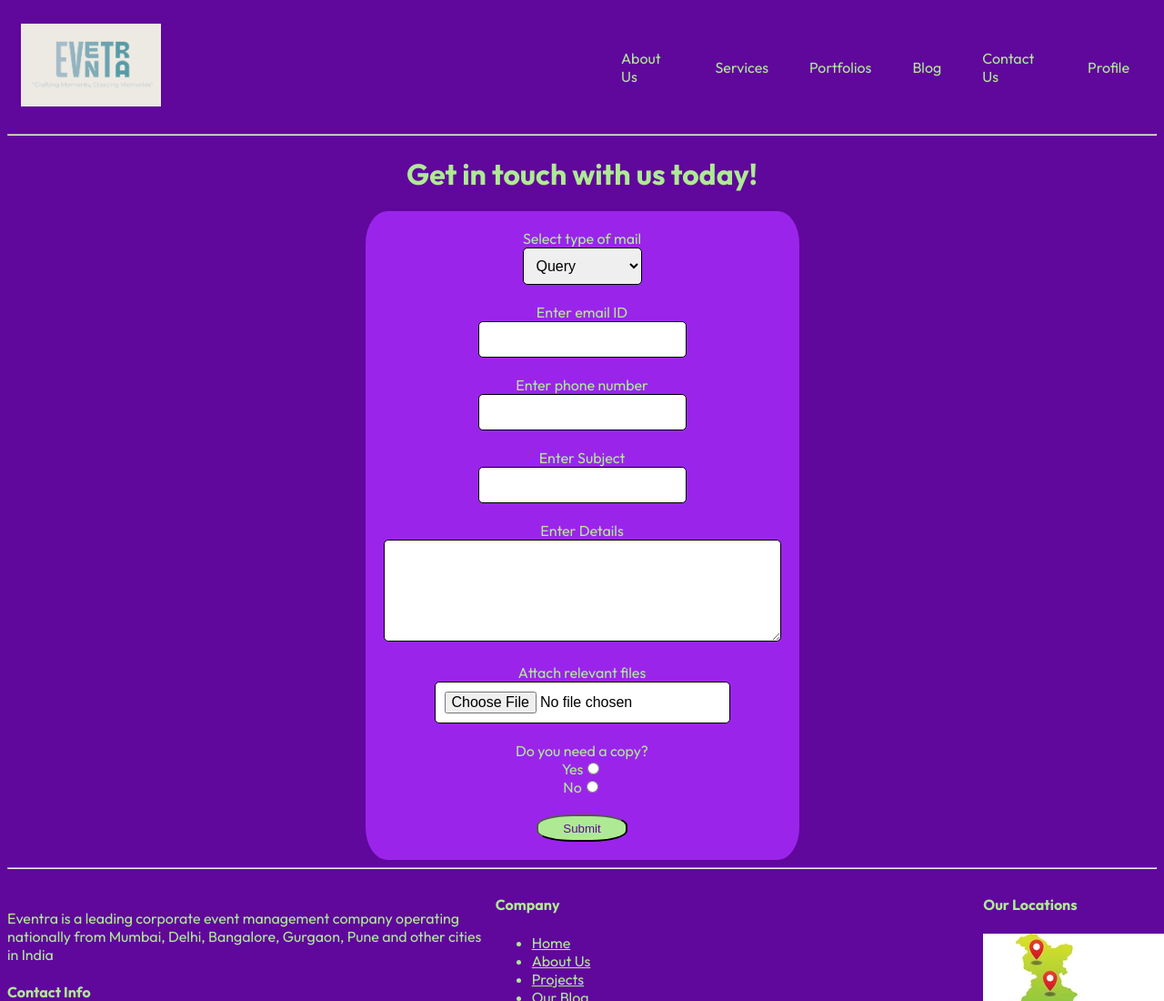
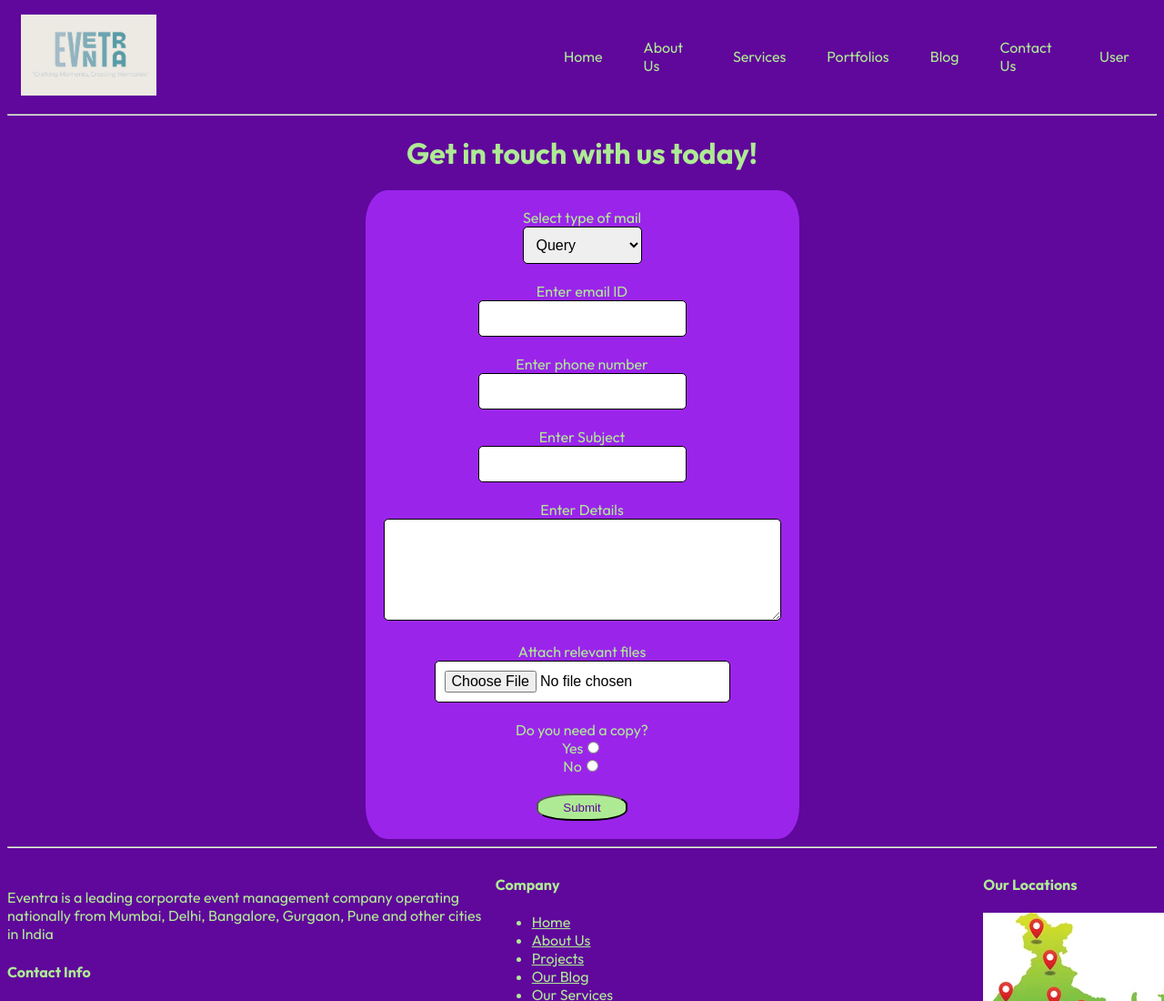
Before and after one commit to EventraOMS/Eventra, a website: page contactus.html in a window 1280 px wide. Shown: the top 1100 px of the page at 91% size. Drawn offline with Linux system fonts and the light colour scheme.

Commit message:
Update contactus.html

```diff
--- a/contactus.html
+++ b/contactus.html
@@ -15,14 +15,15 @@
     <header>
         <nav>
             <ul>
-                <a href="./home.html"><img height="25%" width="25%" src="./images/logo.png" alt=""></a>
-                <a href="./About us.html">About Us</a>
-                <a href="./services.html">Services</a>
+                <li><a href="./home.html"><img height="25%" width="25%" src="./images/logo.png" alt="Eventra Logo"></a></li>
+                <a href="./home.html"><li>Home</li></a>
+                <a href="./About us.html"><li>About Us</li></a>
+                <a href="./services.html"><li>Services</li></a>
                 <a href="./portfolios.html"><li>Portfolios</li></a>
-                <a href="./blog.html">Blog</a>
-                <a href="./contactus.html">Contact Us</a>
-                <a href="profile.html"><li>Profile</li></a>
-
+                <a href="./blog.html"><li>Blog</li></a>
+                <a href="./contactus.html"><li>Contact Us</li></a>
+                <a href="./index.html"><li>User</li></a>
+            </ul>
         </nav>
         <hr>
         <h1>Get in touch with us today!</h1>
```
